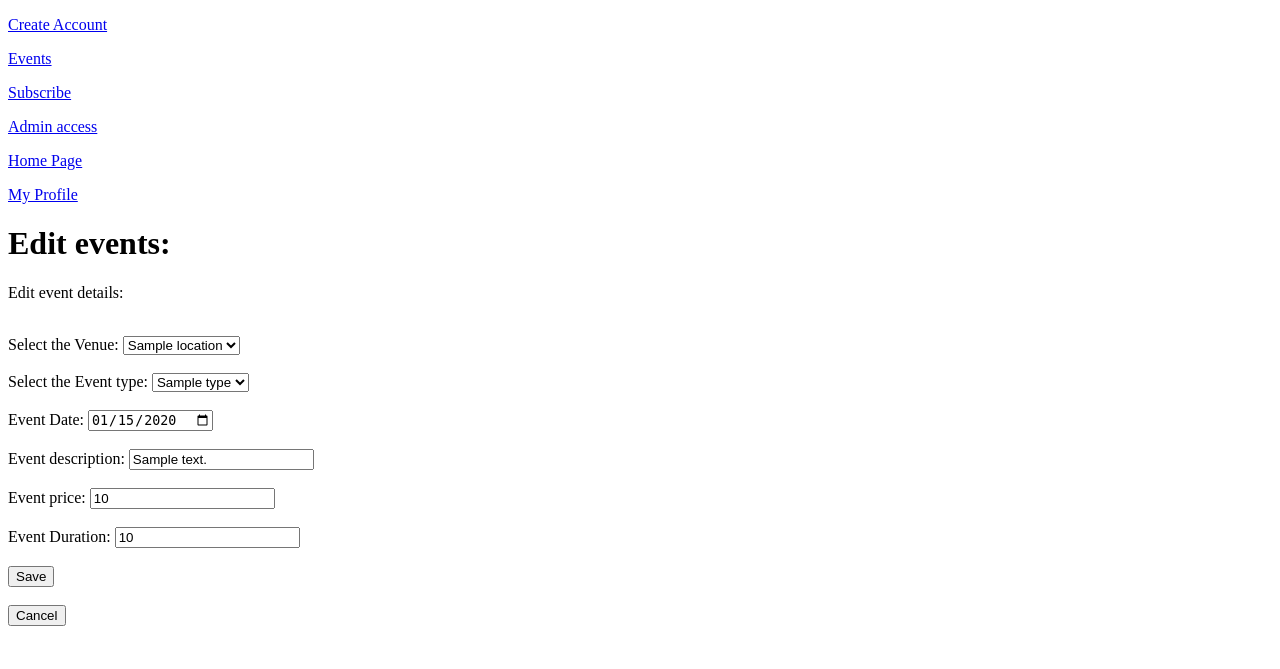
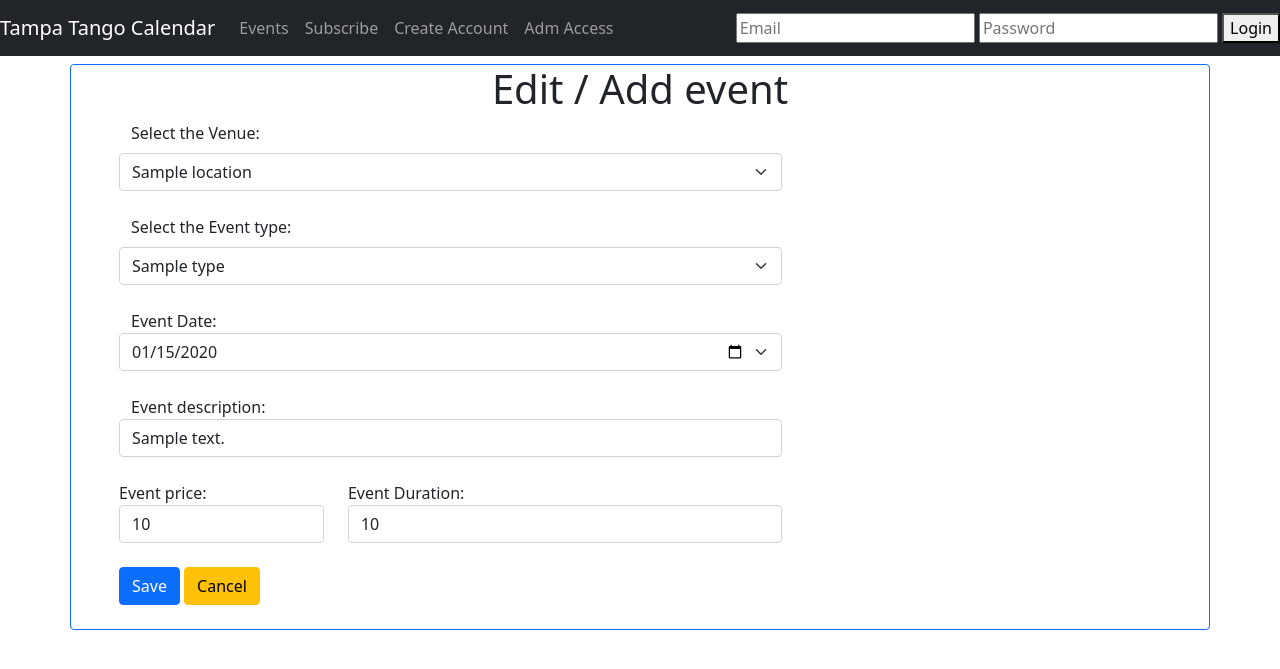
Before and after one commit to SuelenKarbivnychyy/Tampa-Tango-Calendar, a Flask app: page /edit_event/1 in a window 1280 px wide. Shown: the top 669 px of the page. Run offline with Flask 3, Linux system fonts and the light colour scheme; tables that the repository leaves empty hold one stand-in row (values such as "Sample post").

Commit message:
fixed the code to proper direct user to create an account in cause he tryes to login with some email that is not in ddatabase, implemented bootstrap to home page and add/edit event page

```diff
--- a/server.py
+++ b/server.py
@@ -31,11 +31,11 @@ def homepage():
         return render_template("homepage.html")
 
 
-@app.route("/user_profile")
-def user_profile():
-    """Display user's profile"""
+# @app.route("/user_profile")
+# def user_profile():
+#     """Display user's profile"""
 
-    return render_template("user_profile.html")
+#     return render_template("user_profile.html")
 
 
 @app.route("/event_attendance", methods=["POST"])
@@ -306,6 +306,9 @@ def check_event():
 
 
 
+
+
+
 # @app.route("/subscribe")
 # def subscribe_page():
 #     """Subscribe user to automatic email recieve"""
--- a/static/browser_data.js
+++ b/static/browser_data.js
@@ -38,7 +38,7 @@ const routeUser = (data) => {                               // the response from
         window.location.href = "/create_account";
     }
     else {
-        window.location.href = "/" ;
+        window.location.href = "/create_account" ;
     }
 }
 
--- a/templates/base.html
+++ b/templates/base.html
@@ -1,26 +1,45 @@
 <!DOCTYPE html>
 <html>
 <head>
-  <meta name="viewport" content="width=device-width, initial-scale=1.0">    <!-- #Setting the viewport to make your website look good on all devices: -->
-  <title>{% block title %}{% endblock %}</title>
+    <title>{% block title %}{% endblock %}</title>
 </head>
 <body>
+    <link href="https://cdn.jsdelivr.net/npm/bootstrap@5.0.1/dist/css/bootstrap.min.css" rel="stylesheet" integrity="sha384-+0n0xVW2eSR5OomGNYDnhzAbDsOXxcvSN1TPprVMTNDbiYZCxYbOOl7+AMvyTG2x" crossorigin="anonymous">
+    <meta name="viewport" content="width=device-width, initial-scale=1.0">
 
+<nav class="navbar navbar-expand-lg navbar-dark bg-dark">
+    <a class="navbar-brand" href="/">Tampa Tango Calendar</a>
 
-  <p><a href="/create_account" name ="account">Create Account</a></p>
-  <p><a href="/events" name="events">Events</a></p>
-  <p><a href="/subscribe" name="subscribe">Subscribe</a></p>
-  <p><a href="/adm" name="adm">Admin access</a></p>
-  <p><a href="/" name="homepage">Home Page</a></p>
-  <p><a href="/user_profile" name="user_profile">My Profile</a></p>
+    <div class="collapse navbar-collapse">
+         <ul class="navbar-nav me-auto">          <!--change the me-auto to ms-auto,mx-auto -->
+            <li class="nav-item-active">
+                <a class="nav-link" href="/events">Events</a>
+            </li>
+            <li class="nav-item">
+                <a class="nav-link" href="/subscribe">Subscribe</a>
+            </li>
+            <li class="nav-item">
+                <a class="nav-link" href="/create_account">Create Account</a>
+            </li>
+            <li class="nav-item">
+                <a class="nav-link" href="/adm">Adm Access</a>
+            </li>
+        </ul>
+        <div class="login-container">
+            <form class="form-inline" action="/users" method="Post">
+              <!-- <label for="email">Email</label>   -->
+              <input type="text" placeholder="Email" name="email" id="email">
+              <input type="password" placeholder="Password" name="password" id="password">
+              <button id="submit">Login</button>
+            </form>
+          </div>
+    </div>
+</nav>
 
+<script src="static/browser_data.js"></script>      <!-- link to javascript file -->
 
-  {% block body %}
-  {% endblock %}
+{% block body %}
+{% endblock %}
 
-  <!-- Include any page-specific JavaScript using this block. -->
-  {% block js %}
-
-  {% endblock %}
 </body>
 </html>
--- a/templates/edit_event.html
+++ b/templates/edit_event.html
@@ -4,21 +4,19 @@
 
 {% block body %}
 
+<div class="container rounded border border-primary mt-2">
+    <h1 class="text-center">Edit / Add event</h1>
 
+    <form class="row" action = "/update_event" method="POST">
 
+        <div class="col-md-8">
 
-<h1>Edit events:</h1>
+            <div class="row pb-4 px-5">
+                <input type="hidden" name="event_id" value="{{event.id}}">
 
-<p>Edit event details:</p>
-<form action = "/update_event" method="POST">
+                <label for="venue_select" class="form-label">Select the Venue:</label>
+                <select class="form-select" name="venue" id="venue">
 
-    <input type="hidden" name="event_id" value="{{event.id}}">
-    <br>
-
-    <label for="venue_select">Select the Venue:</label>
-    <select name="venue" id="venue">
-
-    <!-- NEXT LINE-->
                 {% if event.location != None %}
                     <option value="{{event.location.id}}">{{event.location.venue_name}}</option>
                 {% endif %}
@@ -27,11 +25,12 @@
                     <option value="{{venue.id}}">{{venue.venue_name}}</option>
                 {% endfor %}
                 </select>
-    <br><br>
+            </div>
 
-    <label for="event_type">Select the Event type:</label>
-    <select name="type" id="event_title">
-    <!-- NEXT LINE-->
+            <div class="row pb-4 px-5">
+                <label for="event_type" class="form-label">Select the Event type:</label>
+                <select class="form-select" name="type" id="event_title">
+
                 {%if event.event_type != None %}
                     <option value="{{event.event_type.id}}">{{event.event_type.name}}</option>
                 {% endif %}
@@ -40,24 +39,40 @@
                     <option value={{e_type.id}}>{{e_type.name}}</option>
                 {% endfor %}
                 </select>
-    <br><br>
+            </div>
+
+            <div class="row pb-4 px-5">
                 <label for="date_input">Event Date:</label>
-    <input type="date" name="event_date" id = "date_input" value="{{event.date.strftime('%Y-%m-%d')}}">
-    <br><br>
+                <input class="form-select" type="date" name="event_date" id = "date_input" value="{{event.date.strftime('%Y-%m-%d')}}">
+            </div>
+
+            <div class="row pb-4 px-5">
                 <label for="description_input">Event description:</label>
-    <input type="text" name="description" id="description_input" value="{{event.description}}">
-    <br><br>
+                <input class="form-control" type="text" name="description" id="description_input" value="{{event.description}}">
+            </div>
+
+            <div class="row pb-4 mx-4">
+                <div class="col-4">
                     <label for="price_input">Event price:</label>
-    <input type="number" name="price" id="price_input" value="{{event.price}}">
-    <br><br>
+                    <input class="form-control" type="number" name="price" id="price_input" value="{{event.price}}">
+                </div>
+
+                <div class="col">
                     <label for="duration_input">Event Duration:</label>
-    <input type="number" name="event_duration" id="duration_input" value="{{event.duration}}">
-    <br><br>
+                    <input class="form-control" type="number" name="event_duration" id="duration_input" value="{{event.duration}}">
+                </div>
+            </div>
 
-    <input type="submit" value="Save"/>
-</form> <br>
-<button onclick="window.location.href ='/adm'">Cancel</button>
+            <div class="row pb-4 mx-4">
+                <div class="col">
+                    <input type="submit" value="Save" class="btn btn-primary"/>
+                    <button onclick="window.location.href ='/adm'"  class="btn btn-warning">Cancel</button>
+                </div>
+            </div>
+        </div>
+    </form>
 
+</div>
 
 
 {% endblock %}
```
Also changed, not shown: templates/events.html (+42 -2 lines), templates/homepage.html (+11 -4 lines). Lines whose indentation alone changed are shown as unchanged.
